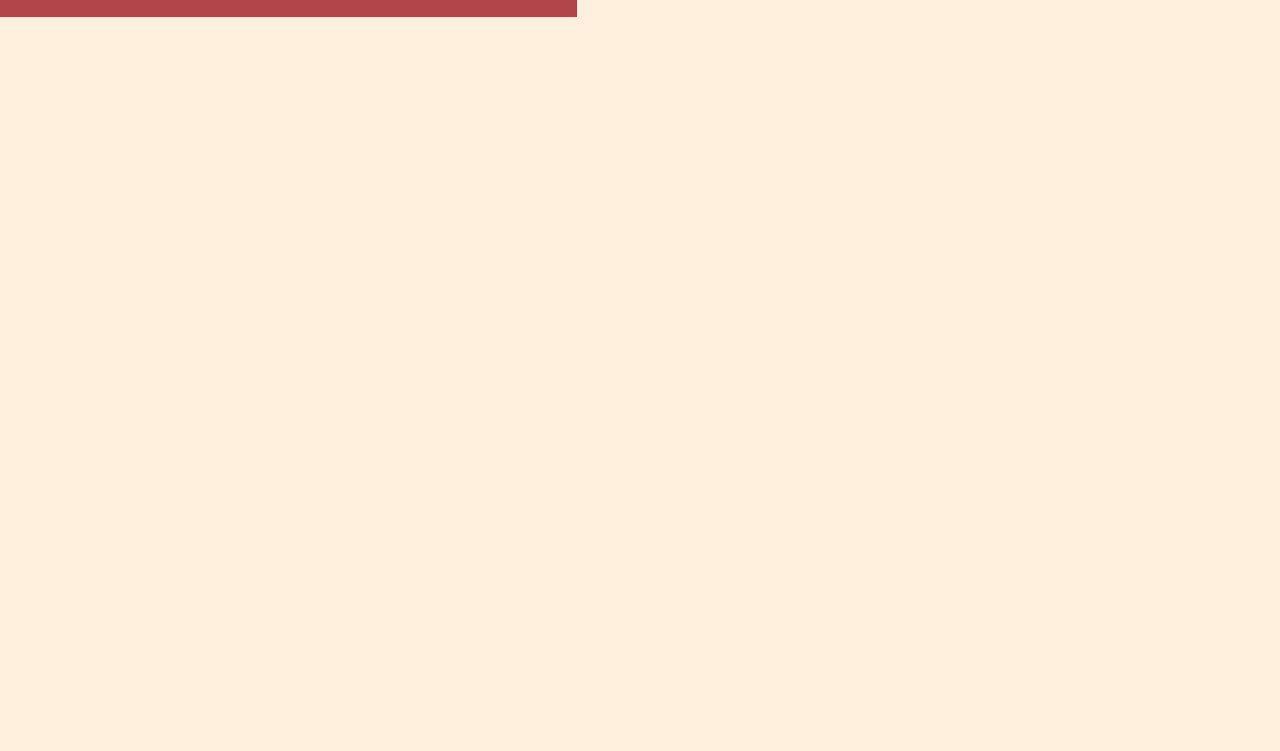
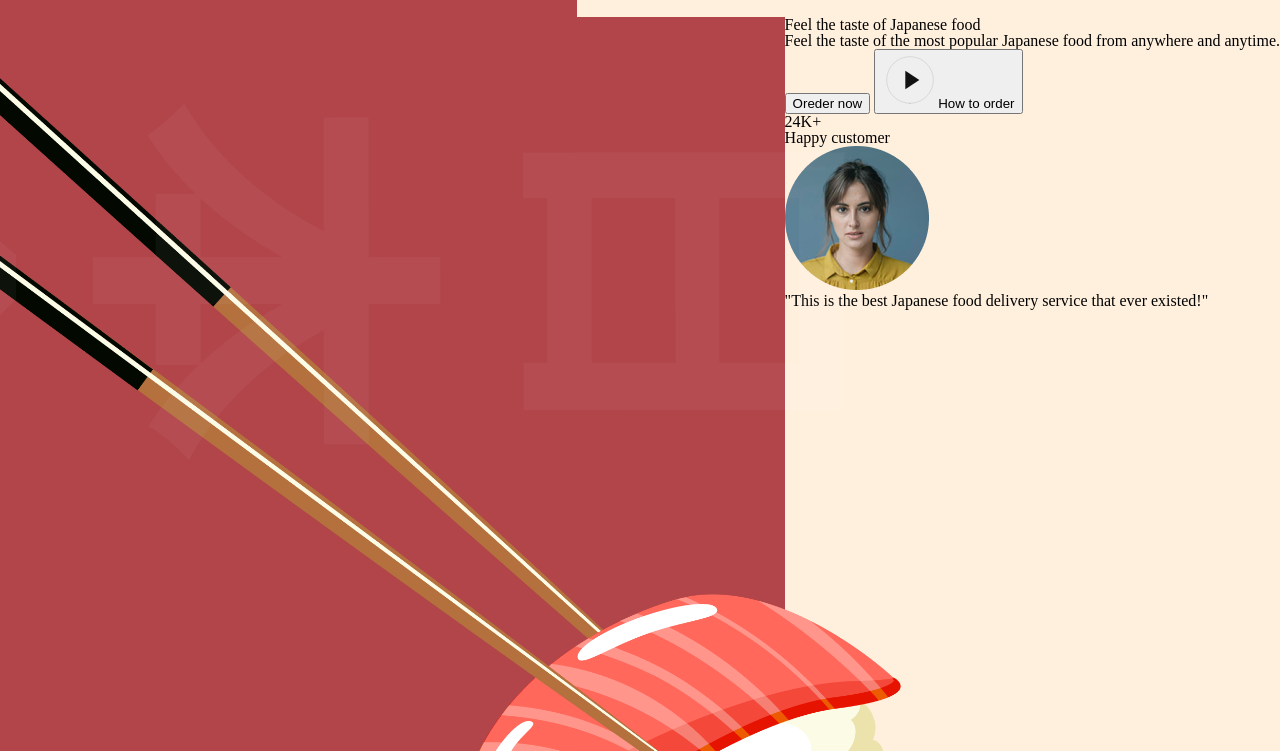
Before and after one commit to salvatorequagliariello/css-practice, a website built with Vite: page sushi-website/index.html in a window 1280 px wide. Shown: the part 49-800 px from the top of the page. Built offline with nearby package versions, Linux system fonts and the light colour scheme.

Commit message:
compeltes herosection  structure

```diff
--- a/sushi-website/css/sections/header.css
+++ b/sushi-website/css/sections/header.css
@@ -15,15 +15,14 @@
     position: absolute;
     inset: 0;
     width: 100%;
-
+    z-index: 0;
     background-color: var(--primary-color);
-    z-index: 1;
 }
 
 .header__logo h4 {
+    z-index: 2;
     padding-left: 30px;
     color: #fff;
-    z-index: 2;
     font-family: var(--playfair-display);
     text-transform: uppercase;
     font-weight: 700;
--- /dev/null
+++ b/sushi-website/css/sections/hero.css
@@ -0,0 +1,32 @@
+.hero {
+    display: flex;
+    min-height: calc(100vh - 74px);
+    overflow: hidden;
+}
+
+.hero-image {
+    flex: 1;
+    display: flex;
+    flex-direction: column;
+
+    position: relative;
+    z-index: 5;
+}
+
+.hero-image img {
+    width: 120%;
+    height: 100%;
+    object-fit: contain;
+}
+
+.hero-image__overlay {
+    position: absolute;
+    inset: 0;
+    width: 100%;
+    background-color: var(--primary-color);
+    z-index: -1;
+}
+
+.hero-image h2 {
+
+}
--- a/sushi-website/css/style.css
+++ b/sushi-website/css/style.css
@@ -3,12 +3,12 @@
 
 /* other css file imports */
 @import url("sections/header.css");
-/* @import url("sections/hero.css");
+@import url("sections/hero.css");
 @import url("sections/about.css");
 @import url("sections/popular.css");
 @import url("sections/trending.css");
 @import url("sections/subscribe.css");
-@import url("sections/footer.css");  */
+@import url("sections/footer.css");
 
 /* RESET */ /* RESET */ /* RESET */ /* RESET */ /* RESET */ /* RESET */ /* RESET */ /* RESET */ /* RESET */ /* RESET */ /* RESET */ /* RESET */ /* RESET */ /* RESET */ /* RESET */ /* RESET */ /* RESET */
 /* RESET */ /* RESET */ /* RESET */ /* RESET */ /* RESET */ /* RESET */ /* RESET */ /* RESET */ /* RESET */ /* RESET */ /* RESET */ /* RESET */ /* RESET */ /* RESET */ /* RESET */ /* RESET */ /* RESET */
--- a/sushi-website/index.html
+++ b/sushi-website/index.html
@@ -35,6 +35,44 @@
 
   </header>
 
+  <section class="hero">
+
+    <div class="hero-image">
+      <img src="./assets/sushi-1.png" alt="sushi hand picked">
+      <h2>
+        日<br>
+        本<br>
+        食<br>
+      </h2>
+      <div class="hero-image__overlay"></div>
+    </div>
+
+    <div class="hero-content">
+      <div class="hero-content-info">
+        <h1>Feel the taste of Japanese food</h1>
+        <p>Feel the taste of the most popular Japanese food from anywhere and anytime.</p>
+        <div class="hero-content__buttons">
+          <button class="hero-content__order-button">Oreder now</button>
+          <button class="hero-content__play-button"><img src="./assets/play-circle.svg" alt="play">How to order</button>
+        </div>
+      </div>
+
+        <div class="hero-content__testimonial">
+          <div class="hero-content__customer flex-center">
+            <h4>24<span>K+</span></h4>
+            <p>Happy customer</p>
+          </div>
+
+          <div class="hero-content__review">
+            <img src="./assets/user.png" alt="user">
+            <p>"This is the best Japanese food delivery service that ever existed!"</p>
+          </div>
+
+      </div>
+    </div>
+
+  </section>
+
   <script src="./js/script.js" type="module"></script>
 </body>
 
```
Also changed, not shown: sushi-website/css/sections/about.css (added), sushi-website/css/sections/footer.css (added), sushi-website/css/sections/popular.css (added), sushi-website/css/sections/subscribe.css (added), sushi-website/css/sections/trending.css (added).
